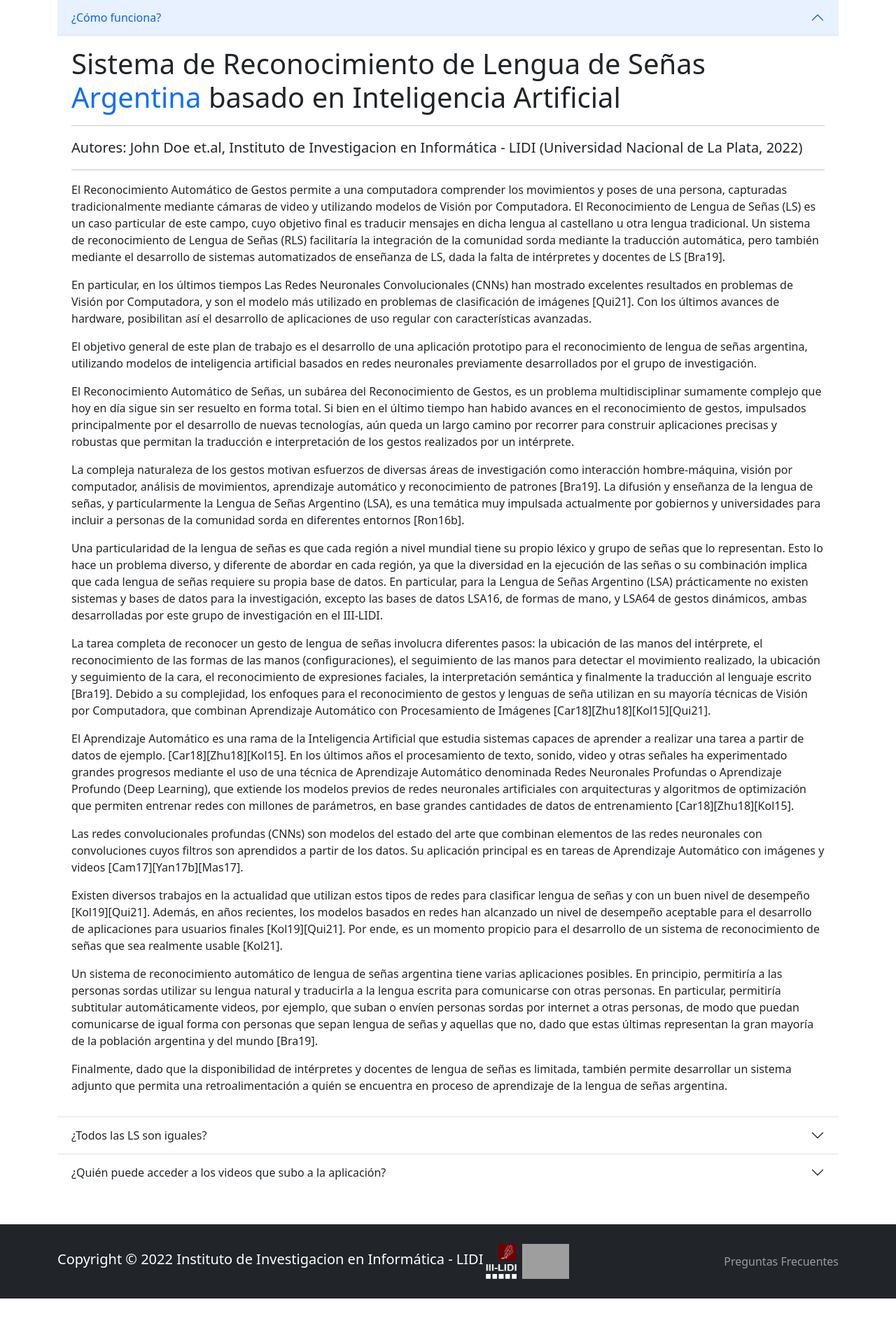
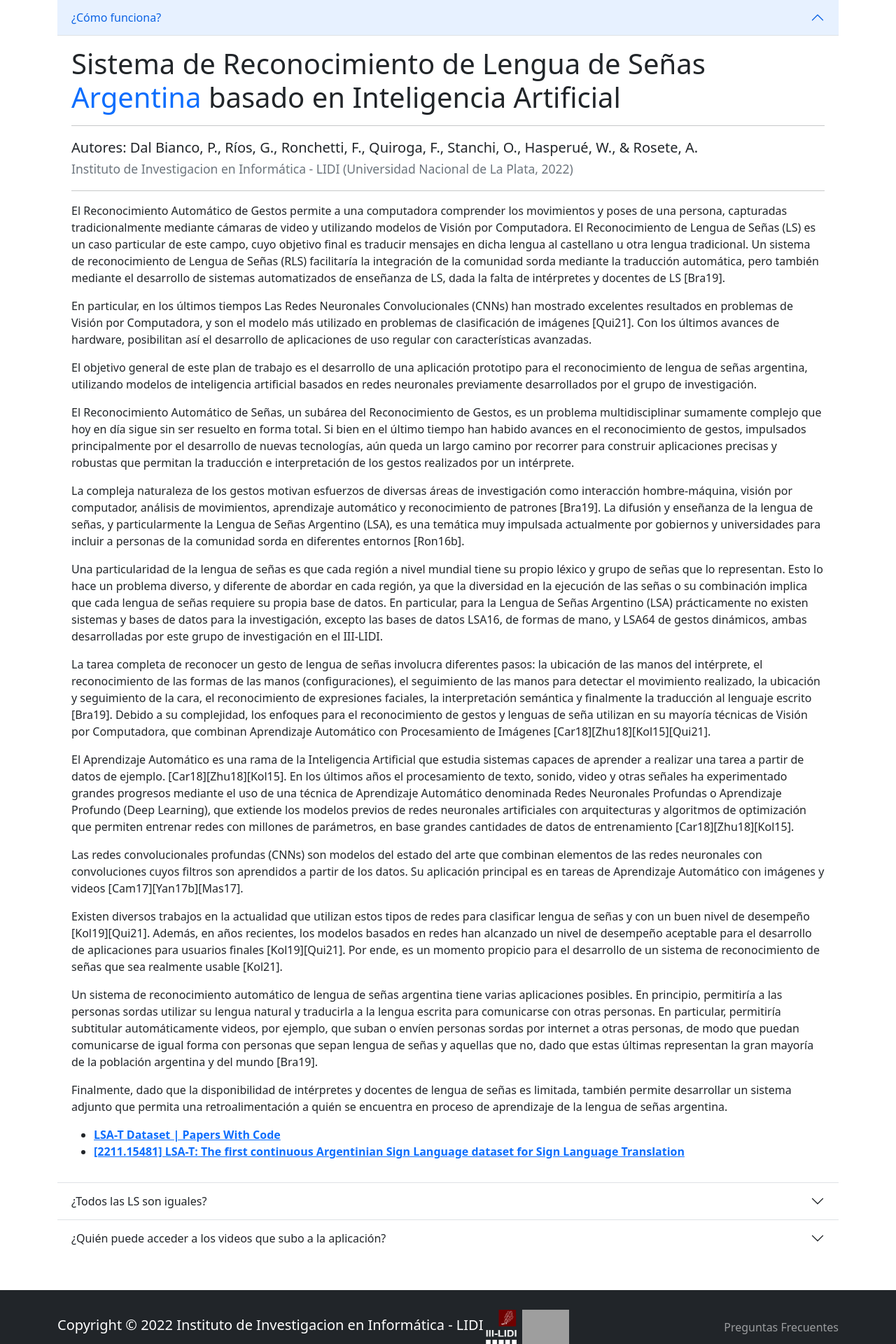
Before and after one commit to midusi/lsapp, a Flask app: template sign-language-app-src/templates/faq.html in a window 1280 px wide, after a click on "¿Cómo funciona?". Shown: the part 289-2209 px from the top of the page at 70% size. Before the commit the page ends 2144 px from the top, so only its background shows below. Run offline with Flask 3, Linux system fonts and the light colour scheme; the template is opened without the code that fills it, so the values that code supplies are empty; parts of the project's set-up code (start-up, migrations or seed data) failed here and were passed over; some libraries are stand-ins or nearby versions; grey boxes are pictures that could not be loaded.

Commit message:
fix video module

```diff
--- a/sign-language-app-src/static/js/AppLSA.js
+++ b/sign-language-app-src/static/js/AppLSA.js
@@ -9,6 +9,7 @@ import { updateFPS, fpsElement } from "./fpsModule.js";
 const MAX_FRAMES = 75; // Minimum length of video accepted by the model
 const MIN_FRAMES = Math.ceil(MAX_FRAMES * 0.5); // Threshold of frames
 const HALPE_SIZE = 136; // Total number of keypoints from Halpe dataset
+const SL_API_URL = 'http://127.0.0.1:5000/model'
 
 let rafId = null;
 let id = 0;
@@ -161,7 +162,7 @@ function interpolateFrames() {
 
 function sendKeypointsToAPI() {
   translationElement.children[0].innerHTML = '<h4>Cargando...</h4>';
-  fetch('http://127.0.0.1:5000/model', {
+  fetch(SL_API_URL, {
     method: 'POST',
     headers: {
         'Content-type' : 'application/json'
--- a/sign-language-app-src/static/vue/VideoModule.js
+++ b/sign-language-app-src/static/vue/VideoModule.js
@@ -8,8 +8,8 @@ export default {
       }
     },
     template: `
-    <video width="560" id="signVid" controls>
-        <source :src="('http://c1781468.ferozo.com/data/lsa64/') + ('00' + String(store.sign)).slice(-3) + '_' + (('00') + String(Math.floor(Math.random() * 10) + 1)).slice(-3) + ('_001.mp4')" type="video/mp4">
+    <video width="100%" id="signVid" controls>
+        <source :src="('https://indirivacua.github.io/lsa64_cut/') + ('00' + String(store.sign)).slice(-3) + '_' + (('00') + String(Math.floor(Math.random() * 10) + 1)).slice(-3) + ('_001.mp4')" type="video/mp4">
         Your browser does not support the video tag.
     </video>`
 }
--- a/sign-language-app-src/templates/faq.html
+++ b/sign-language-app-src/templates/faq.html
@@ -66,7 +66,10 @@
 
               <hr>
               <p class="lead">
-                Autores: John Doe et.al, Instituto de Investigacion en Informática - LIDI (Universidad Nacional de La Plata, 2022)</p>
+                Autores: Dal Bianco, P., Ríos, G., Ronchetti, F., Quiroga, F., Stanchi, O., Hasperué, W., &amp; Rosete, A.
+                <br>
+                <small class="text-muted">Instituto de Investigacion en Informática - LIDI (Universidad Nacional de La Plata, 2022)</small>
+              </p>
               <hr>
 
               <p>
@@ -116,6 +119,13 @@
               <p>
                 Finalmente, dado que la disponibilidad de intérpretes y docentes de lengua de señas es limitada, también permite desarrollar un sistema adjunto que permita una retroalimentación a quién se encuentra en proceso de aprendizaje de la lengua de señas argentina.
               </p>
+
+              <p>
+                <ul>
+                  <li><a href="https://paperswithcode.com/dataset/lsa-t" target="_blank"><strong>LSA-T Dataset | Papers With Code</strong></a></li>
+                  <li><a href="https://arxiv.org/abs/2211.15481" target="_blank"><strong>[2211.15481] LSA-T: The first continuous Argentinian Sign Language dataset for Sign Language Translation</strong></a></li>
+                </ul>
+              </p>
             </div>
           </div>
         </div>
```
